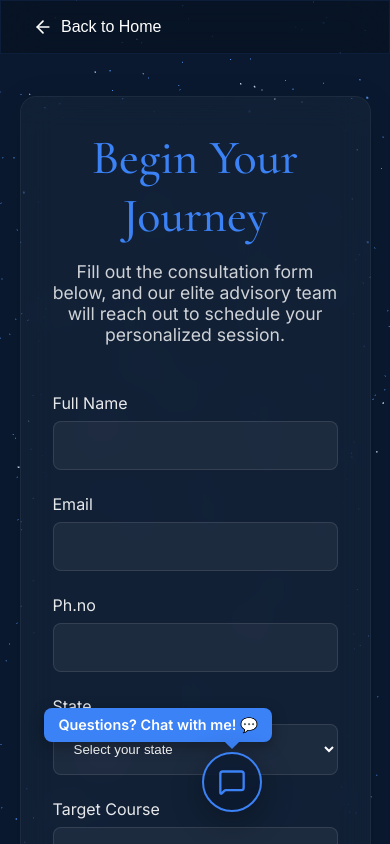
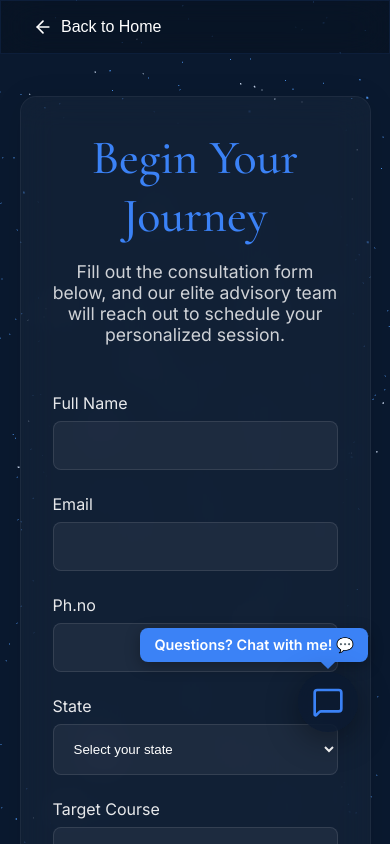
Before and after one commit to Anshadmuhammed/Asc, a React (Vite) app: page /journey in a window 390 px wide. Shown: the top 844 px of the page. Built offline with nearby package versions, Linux system fonts and the light colour scheme.

Commit message:
style: Aligned and resized Chatbot floating action button to precisely match the WhatsApp button UI constraints across mobile devices

```diff
--- a/src/Chatbot.jsx
+++ b/src/Chatbot.jsx
@@ -104,7 +104,7 @@ export default function Chatbot() {
     return (
         <>
             {/* Floating Action Button with Dynamic Tooltip */}
-            <div style={{ position: 'fixed', bottom: '2rem', right: '8rem', zIndex: 9999, display: 'flex', flexDirection: 'column', alignItems: 'center' }}>
+            <div className="chatbot-btn-wrapper">
 
                 {/* Pop-up Notification Balloon */}
                 <div style={{
@@ -138,8 +138,8 @@ export default function Chatbot() {
                         display: 'flex',
                         alignItems: 'center',
                         justifyContent: 'center',
-                        border: '2px solid var(--color-gold)',
-                        boxShadow: '0 8px 32px rgba(0,0,0,0.3)',
+                        border: 'none',
+                        boxShadow: '0 8px 32px 0 rgba(0, 0, 0, 0.37)',
                         cursor: 'pointer',
                         transition: 'transform 0.3s ease',
                         backgroundColor: isOpen ? 'var(--color-charcoal)' : 'rgba(10, 25, 47, 0.7)'
@@ -147,32 +147,13 @@ export default function Chatbot() {
                     onMouseOver={(e) => e.currentTarget.style.transform = 'scale(1.1)'}
                     onMouseOut={(e) => e.currentTarget.style.transform = 'scale(1)'}
                 >
-                    {isOpen ? <X size={28} color="var(--color-gold)" /> : <MessageSquare size={28} color="var(--color-gold)" />}
+                    {isOpen ? <X size={32} color="var(--color-gold)" /> : <MessageSquare size={32} color="var(--color-gold)" />}
                 </button>
             </div>
 
             {/* Chat Window Popup */}
             {isOpen && (
-                <div
-                    className="glass-dark"
-                    style={{
-                        position: 'fixed',
-                        bottom: '6.5rem',
-                        right: '8rem',
-                        zIndex: 9999,
-                        width: 'clamp(300px, 90vw, 380px)',
-                        height: '500px',
-                        maxHeight: '75vh',
-                        borderRadius: '16px',
-                        display: 'flex',
-                        flexDirection: 'column',
-                        overflow: 'hidden',
-                        border: '1px solid rgba(212, 175, 55, 0.3)',
-                        boxShadow: '0 10px 40px rgba(0,0,0,0.5)',
-                        transition: 'opacity 0.3s ease, transform 0.3s ease',
-                        animation: 'slideUp 0.3s ease-out'
-                    }}
-                >
+                <div className="glass-dark chatbot-popup-window">
                     {/* Header */}
                     <div style={{
                         padding: '1rem',
--- a/src/index.css
+++ b/src/index.css
@@ -420,3 +420,63 @@ footer {
     padding: 1.5rem !important;
   }
 }
+
+/* Chatbot Global Styling */
+.chatbot-btn-wrapper {
+  position: fixed;
+  bottom: 2rem;
+  right: 8rem;
+  z-index: 9999;
+  display: flex;
+  flex-direction: column;
+  align-items: center;
+}
+
+.chatbot-popup-window {
+  position: fixed;
+  bottom: 6.5rem;
+  right: 8rem;
+  z-index: 9999;
+  width: clamp(300px, 90vw, 380px);
+  height: 500px;
+  max-height: 75vh;
+  border-radius: 16px;
+  display: flex;
+  flex-direction: column;
+  overflow: hidden;
+  border: 1px solid rgba(212, 175, 55, 0.3);
+  box-shadow: 0 10px 40px rgba(0, 0, 0, 0.5);
+  transition: opacity 0.3s ease, transform 0.3s ease;
+  animation: slideUp 0.3s ease-out;
+}
+
+@media (max-width: 768px) {
+  .chatbot-btn-wrapper {
+    right: 2rem;
+    bottom: 7rem;
+    /* Cleanly above WhatsApp */
+  }
+
+  .chatbot-popup-window {
+    right: 5vw;
+    bottom: 12rem;
+    width: 90vw;
+  }
+}
+
+@media (max-width: 480px) {
+  .chatbot-btn-wrapper {
+    right: 2rem;
+    /* Exact axis lock with WhatsApp */
+    bottom: 7rem;
+  }
+
+  .chatbot-popup-window {
+    right: 0;
+    left: 50%;
+    transform: translateX(-50%);
+    width: 95vw;
+    height: 60vh;
+    bottom: 12rem;
+  }
+}
```
